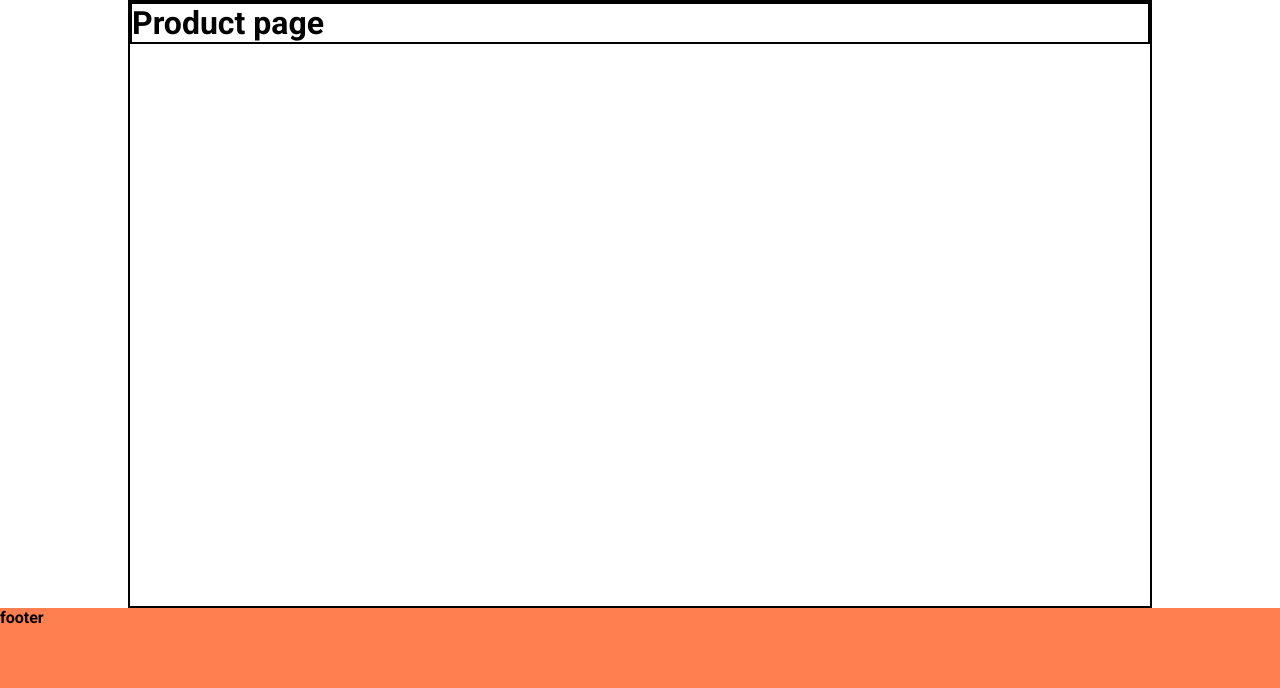
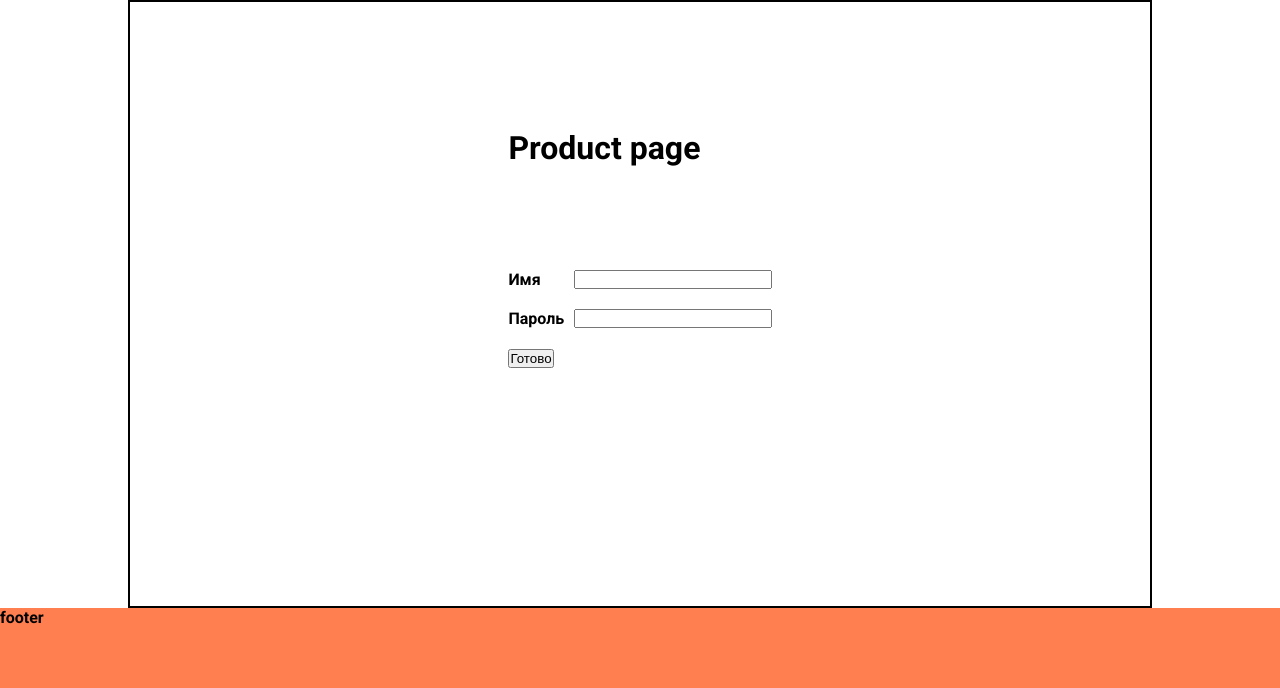
Before and after one commit to AlexanderBrtsv/altanWeb, a Flask app: template templates/product.html in a window 1280 px wide. Shown: the part 112-800 px from the top of the page. Run offline with Flask 2, Linux system fonts and the light colour scheme; the template is opened without the code that fills it, so the values that code supplies are empty.

Commit message:
Поработали с пост-запросом и создали форм

```diff
--- a/app.py
+++ b/app.py
@@ -1,4 +1,4 @@
-from flask import Flask, render_template
+from flask import Flask, render_template, request
 
 app = Flask(__name__)
 
@@ -9,9 +9,32 @@ app = Flask(__name__)
 def home_page():
     return render_template("home.html")
 
-@app.route("/product")
+@app.route("/product", methods=["GET", "POST"])
 def product_page():
-    return render_template("product.html")
+    msg = ""
+    if request.method == "POST":
+        name = request.form.get("name")
+        pwd = request.form.get("pwd")
+
+        msg = f"{name}, {pwd}"
+
+    return render_template(
+        "product.html",
+        msg = msg,
+        name = name,
+        password = pwd
+    )
+
+# http://127.0.0.1:5000/test?v1=Hello&v2=Hi
+@app.route("/test")
+def test_page():
+    var_1 = request.args.get("v1")
+    var_2 = request.args.get("v2")
+    return f"""
+    <h1>Test</h1>
+    <p> Var 1: {var_1} </p>
+    <p> Var 2: {var_2} </p>
+    """
 
 if __name__== "__main__":
     app.run(debug=True)
--- a/static/style.css
+++ b/static/style.css
@@ -127,6 +127,36 @@ header, footer {
     grid-area: main;
     grid-column: 2 / 5;
 }
+.product-main {
+    height: 100%;
+    display: grid;
+    grid-template-rows: 1fr 20px 50% 10px 1fr;
+    align-items: center;
+    justify-content: center;
+    border: none;
+}
+.product-main div {
+    border: none;
+}
+.product-main h1 {
+    grid-row: 2 / 3;
+}
+.product-main form{
+    grid-row: 3 / 4;
+}
+
+.field {
+    display: grid;
+    grid-template-columns: 1fr 3fr;
+    margin: 20px 0;
+}
+.field label {
+    margin-right: 10px;
+}
+.message {
+    grid-row: 4 / 5;
+}
+
 /* .sidebar_2 {
     grid-area: sidebar_2;
 } */
--- a/templates/product.html
+++ b/templates/product.html
@@ -6,5 +6,35 @@
 
 <div class="product-main">
     <h1>Product page</h1>
+
+    <form method="post">
+        <!-- Поля ввода данных -->
+        <!-- Поле имени -->
+        <div class="field">
+            <label for="name">
+                Имя
+            </label>
+            <input type="text" name="name" id="name">
+        </div>
+        <!-- Поля пароля -->
+        <div class="field">
+            <label for="pwd">
+                Пароль
+            </label>
+            <input type="password" name="pwd" id="pwd">
+        </div>
+        <!-- Кнопка -->
+        <button type="submit">
+            Готово
+        </button>
+    </form>
+
+    <div class="message">
+        {% if msg %}
+        <h3>{{ msg }}</h3>
+        <p>Name: {{ name }}</p>
+        <p>password: {{ password}}</p>
+        {% endif %}
+    </div>
 </div>
 {% endblock %}
```
